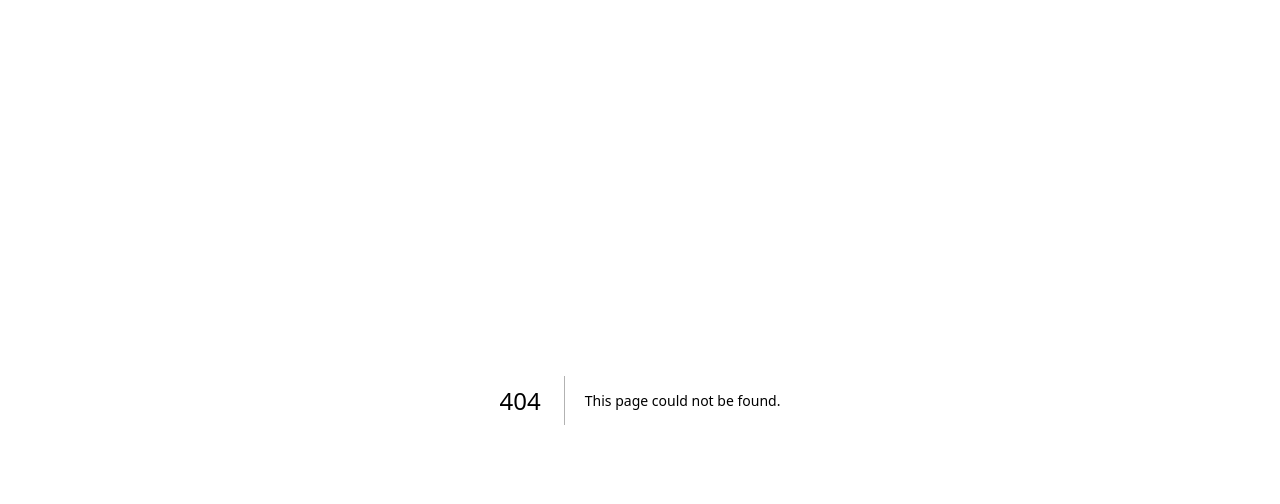
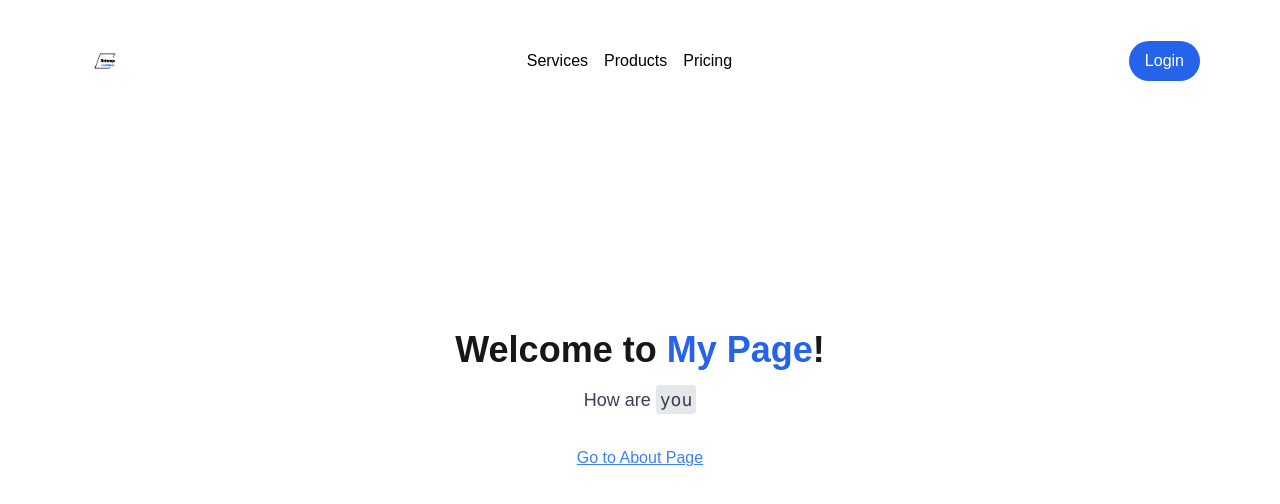
Before and after one commit to sivavarunan/ecommerce-website, a Next.js app: page /pages/MainPage in a window 1280 px wide. Before the commit this address had no page. Shown: the top 504 px of the page. Built offline with nearby package versions, Linux system fonts and the light colour scheme.

Commit message:
modified navbar / further modification needed

```diff
--- a/src/app/components/ui/Navbar-menu.tsx
+++ b/src/app/components/ui/Navbar-menu.tsx
@@ -1,9 +1,10 @@
 "use client";
-import React from "react";
+import React, { useState } from "react";
 import { motion } from "framer-motion";
 import Link from "next/link";
 import Image from "next/image";
 
+// Reusing the transition for animations
 const transition = {
   type: "spring",
   mass: 0.5,
@@ -13,6 +14,7 @@ const transition = {
   restSpeed: 0.001,
 };
 
+// MenuItem Component
 export const MenuItem = ({
   setActive,
   active,
@@ -25,7 +27,7 @@ export const MenuItem = ({
   children?: React.ReactNode;
 }) => {
   return (
-    <div onMouseEnter={() => setActive(item)} className="relative ">
+    <div onMouseEnter={() => setActive(item)} className="relative">
       <motion.p
         transition={{ duration: 0.3 }}
         className="cursor-pointer text-black hover:opacity-[0.9] dark:text-white"
@@ -60,6 +62,7 @@ export const MenuItem = ({
   );
 };
 
+// Menu Component with Logo and Login Button
 export const Menu = ({
   setActive,
   children,
@@ -69,14 +72,29 @@ export const Menu = ({
 }) => {
   return (
     <nav
-      onMouseLeave={() => setActive(null)} // resets the state
-      className="relative  dark:bg-neutral-800 bg-white shadow-input flex justify-center space-x-4 px-10 py-3 rounded-full"
+      onMouseLeave={() => setActive(null)}
+      className="relative dark:bg-neutral-800 bg-white shadow-input flex items-center justify-between space-x-4 px-10 py-3 rounded-full"
     >
-      {children}
+      {/* Logo */}
+      <Link href="/" className="flex-shrink-0">
+        <Image src="/logo.png" width={50} height={50} alt="Logo" className="rounded-full" />
+      </Link>
+
+      {/* Menu items */}
+      <div className="flex justify-center space-x-4">{children}</div>
+
+      {/* Login Button */}
+      <Link
+        href="/login"
+        className="px-4 py-2 bg-blue-600 text-white rounded-full hover:bg-blue-700 transition-all"
+      >
+        Login
+      </Link>
     </nav>
   );
 };
 
+// ProductItem Component
 export const ProductItem = ({
   title,
   description,
@@ -109,11 +127,12 @@ export const ProductItem = ({
   );
 };
 
+// HoveredLink Component
 export const HoveredLink = ({ children, ...rest }: any) => {
   return (
     <Link
       {...rest}
-      className="text-neutral-700 dark:text-neutral-200 hover:text-black "
+      className="text-neutral-700 dark:text-neutral-200 hover:text-black"
     >
       {children}
     </Link>
--- a/src/app/page.tsx
+++ b/src/app/page.tsx
@@ -1,11 +1,11 @@
-import { NavbarComponent } from "@/app/components/ui/NavBar";
+import HomePage from "./pages/MainPage/page";
+
 
 
 export default function Home() {
   return (
     <div className="bg-white dark:bg-black">
-      <NavbarComponent/>
-
+    <HomePage/>
     </div>
   );
 }
--- /dev/null
+++ b/src/app/pages/MainPage/page.tsx
@@ -0,0 +1,27 @@
+import React from "react";
+import Link from "next/link";
+import { NavbarComponent } from "@/app/components/ui/NavBar";
+
+const HomePage = () => {
+    return (
+        <div>
+
+            <NavbarComponent />
+
+            <main className="min-h-screen flex flex-col items-center justify-center">
+                <h1 className="text-4xl font-bold mb-4">
+                    Welcome to <span className="text-blue-600">My Page</span>!
+                </h1>
+                <p className="text-lg text-gray-700 mb-8">
+                    How are  <code className="bg-gray-200 p-1 rounded"> you</code>
+                </p>
+
+                <Link href="/about" className="text-blue-500 underline">
+                    Go to About Page
+                </Link>
+            </main>
+        </div>
+    );
+}
+
+export default HomePage;
```
Also changed, not shown: public/logo.png (added).
